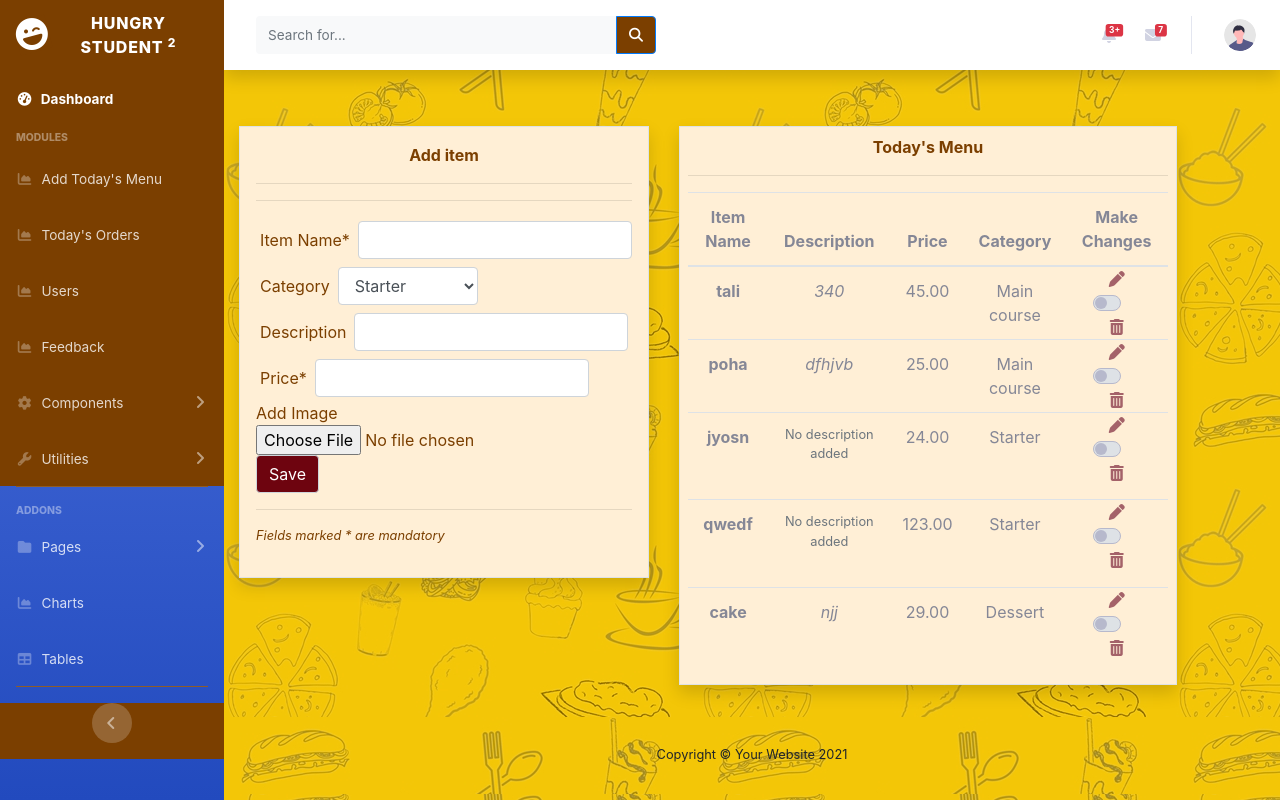
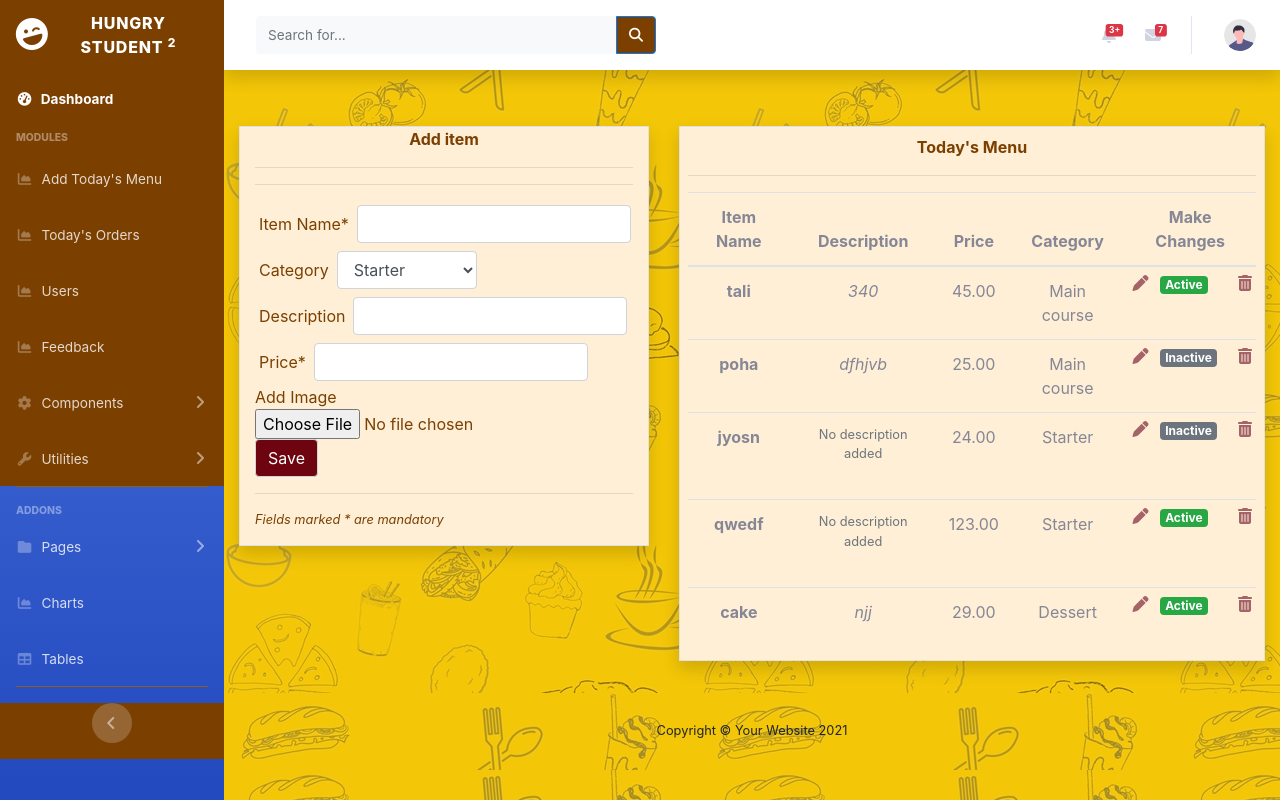
Before and after one commit to jyosnaphilip/hungry-Student, a Django app: page /Restaurants/menu/27fe3384-d637-4c85-ba8d-f3b46120e482 in a window 1280 px wide. Run offline with Django 4.2, Linux system fonts and the light colour scheme; data comes from the database, SQL or seed files in the repository; both versions use the stored data as it was after the commit; some libraries are stand-ins or nearby versions.

Commit message:
added toggle function for menu_items

```diff
--- a/hungryStudentProject/hungryStudentProject/urls.py
+++ b/hungryStudentProject/hungryStudentProject/urls.py
@@ -17,7 +17,7 @@ Including another URLconf
 from django.contrib import admin
 from django.urls import path
 
-from restaurants.views import homepage,restDash,addMenu,restAnalytics,addMenu,viewFeedback,viewOrders,menu_pg,editMenu,delMenuItem
+from restaurants.views import homepage,restDash,addMenu,restAnalytics,addMenu,viewFeedback,viewOrders,menu_pg,editMenu,delMenuItem,toggle_status
 from customadmin.views import admin_index, admin_login, admin_register,forgot_password,tables , status_changeuser  , rest , create_rest , edit_rest, users, create_user, edit_user, feedback, feedbackform , admin_logout, RestaurantDetails, status_changerest, status_changetables, status_changedetails , rest_dashboard , rest_users , user_status_change , rest_edit_user , create_profile ,  create_rest_profile , rest_profile , edit_rest_profile , read_msg , fpassword
 from django.conf.urls.static import static
 from django.conf import settings
@@ -36,6 +36,7 @@ urlpatterns = [
     path('Restaurants/view_orders/<str:rest_id>',viewOrders, name='today-orders'),
     path('Restaurants/edit-menu/<str:Food_ID>',editMenu,name='editMenu'),
     path('restaurant/del-Menu-Item/<str:Food_ID>/<str:rest_id>',delMenuItem,name='delete-item'),
+    path('restaurants/toggle-status/<str:Food_ID>/<str:rest_id>',toggle_status,name='toggle_status'),
 
 
 
--- a/hungryStudentProject/restaurants/views.py
+++ b/hungryStudentProject/restaurants/views.py
@@ -74,3 +74,12 @@ def delMenuItem(request, Food_ID,rest_id):
     item.delete()
     item_bridge.delete()
     return redirect('menu_pg',rest_id)
+
+def toggle_status(request,Food_ID,rest_id):
+    bridge_item=Restaurant_Food_bridge.objects.get(Food_ID_id=Food_ID,rest_id_id=rest_id)
+    if bridge_item.Status == True:
+        bridge_item.Status=False
+    else:
+        bridge_item.Status=True
+    bridge_item.save()
+    return redirect('menu_pg',rest_id)
--- a/hungryStudentProject/templates/RestaurantTemp/menu.html
+++ b/hungryStudentProject/templates/RestaurantTemp/menu.html
@@ -6,7 +6,7 @@
 
     <div class="row py-3" style="color:#7b3f00">
         <div class="col-5">
-            <div class="container-fluid p-3 shadow border border-4 " style="background-color:#ffefd6">
+            <div class="container-fluid  shadow border border-4 " style="background-color:#ffefd6">
                 <div class="text-center"><b>Add item</b></div>
                 <hr />
                 <hr />
@@ -39,7 +39,8 @@
                         </div>
 
                         <div class="form-group">
-                            <label for="exampleFormControlFile1" accept="image/png, image/gif, image/jpeg">Add Image</label>
+                            <label for="exampleFormControlFile1" accept="image/png, image/gif, image/jpeg">Add
+                                Image</label>
                             <input type="file" class="form-control-file" id="exampleFormControlFile1">
                         </div>
 
@@ -56,8 +57,8 @@
                 </div>
             </div>
         </div>
-        <div class="col-6 text-center">
-            <div class="container-fluid p-2 shadow border border-4" style="background-color:#ffefd6">
+        <div class="col-7 text-center">
+            <div class="container-fluid p-2 shadow border border-2" style="background-color:#ffefd6">
                 <b>Today's Menu</b>
                 <hr />
                 <table class="table table-hover">
@@ -103,10 +104,10 @@
                                 {% endif %}
                             </td>
                             <td class="p-0">
-                                <!-- Button trigger modal -->
-                                <span style="width: fit-content;" data-toggle="modal"
-                                    data-target="#editMenuModal-{{forloop.counter}}">
-                                    <i class="fa-solid fa-pen float-end p-1 " style="color: #a46269;"></i>
+                                <!-- Button trigger for modal -->
+                                <span  data-toggle="modal"
+                                    data-target="#editMenuModal-{{forloop.counter}}" class="float-left p-1">
+                                    <i class="fa-solid fa-pen float-end p-1 text-sm-left" style="color: #a46269;"></i>
                                 </span>
 
                                 <!-- Modal -->
@@ -129,7 +130,8 @@
                                                 <div class="modal-body">
                                                     <div class="form-row">
                                                         <div class="form-group col-md-6">
-                                                            <label for="edit-{{menu_item.Food_ID.Food_ID}}" style="text-align:left;">Name*</label>
+                                                            <label for="edit-{{menu_item.Food_ID.Food_ID}}"
+                                                                style="text-align:left;">Name*</label>
                                                             <input type="text" class="form-control"
                                                                 id="edit-{{menu_item.Food_ID.Food_ID}}"
                                                                 name="edit-{{menu_item.Food_ID.Food_ID}}"
@@ -137,8 +139,8 @@
                                                                 value="{{menu_item.Food_ID.Food_Name}}" required>
                                                         </div>
                                                         <div class="form-group col-md-6">
-                                                            <label
-                                                                for="editPrice-{{menu_item.Food_ID.Food_ID}}" style="text-align:left;" >Price*</label>
+                                                            <label for="editPrice-{{menu_item.Food_ID.Food_ID}}"
+                                                                style="text-align:left;">Price*</label>
                                                             <input type="text" class="form-control"
                                                                 id="editPrice-{{menu_item.Food_ID.Food_ID}}"
                                                                 name="editPrice-{{menu_item.Food_ID.Food_ID}}"
@@ -146,14 +148,15 @@
                                                         </div>
                                                     </div>
                                                     <div class="form-group">
-                                                        <label
-                                                            for="editdesc-{{menu_item.Food_ID.Food_ID}}" style="text-align:start;">Description</label>
+                                                        <label for="editdesc-{{menu_item.Food_ID.Food_ID}}"
+                                                            style="text-align:start;">Description</label>
                                                         <input type="text" class="form-control"
                                                             id="editdesc-{{menu_item.Food_ID.Food_ID}}"
                                                             name="editdesc-{{menu_item.Food_ID.Food_ID}}"
                                                             value="{{menu_item.Food_ID.Description}}">
                                                     </div>
-                                                    <p class="small" style="text-align:right;"><i>Fields marked * are mandatory</i></p>
+                                                    <p class="small" style="text-align:right;"><i>Fields marked * are
+                                                            mandatory</i></p>
                                                 </div>
                                                 <div class="modal-footer">
                                                     <button type="button" class="btn btn-secondary"
@@ -164,29 +167,32 @@
                                         </form>
                                     </div>
                                 </div>
-
-
                                 <!-- hidden modal ends -->
-
+                                <!-- toggle button for food_item -->
                                 <!-- uuid gives more security, look at the url after clicking edit, it has random number strings in the url  -->
-                                <div class="custom-control custom-switch">
-                                    <input type="checkbox" class="custom-control-input" id="check-{{forloop.counter}}"
-                                        onclick="task_done('{{forloop.counter}}')" style="color: #555a62;">
-                                    <label class="custom-control-label" for="check-{{forloop.counter}}"></label>
+                                <div class="float-left p-1">
+                                    <a href="{% url 'toggle_status' menu_item.Food_ID.Food_ID rest_id %}"
+                                        class="">
+                                        {% if menu_item.Status == True %}
+                                        <span class="badge badge-success">Active</span>
+                                        {% else %}
+                                        <span class="badge badge-secondary">Inactive</span>
+                                        {% endif %}
+                                    </a>
                                 </div>
-
-
+                                <!-- delete food item -->
+                                <div class="p-1 float-right">
                                     <a href="{% url 'delete-item' menu_item.Food_ID.Food_ID rest_id  %}">
-                                    <i class="fa-solid fa-trash-can float-end p-1" style="color: #a46269;"></i>
+                                        <i class="fa-solid fa-trash-can  " style="color: #a46269;"></i>
                                     </a>
+                                </div>
                             </td>
                         </tr>
                         {% endfor %}
                     </tbody>
                 </table>
+
             </div>
-
-
 
         </div>
     </div>
```
Also changed, not shown: hungryStudentProject/templates/RestaurantTemp/editMenu.html (deleted, +0 -21 lines), hungryStudentProject/db.sqlite3. Lines whose indentation alone changed are shown as unchanged.
